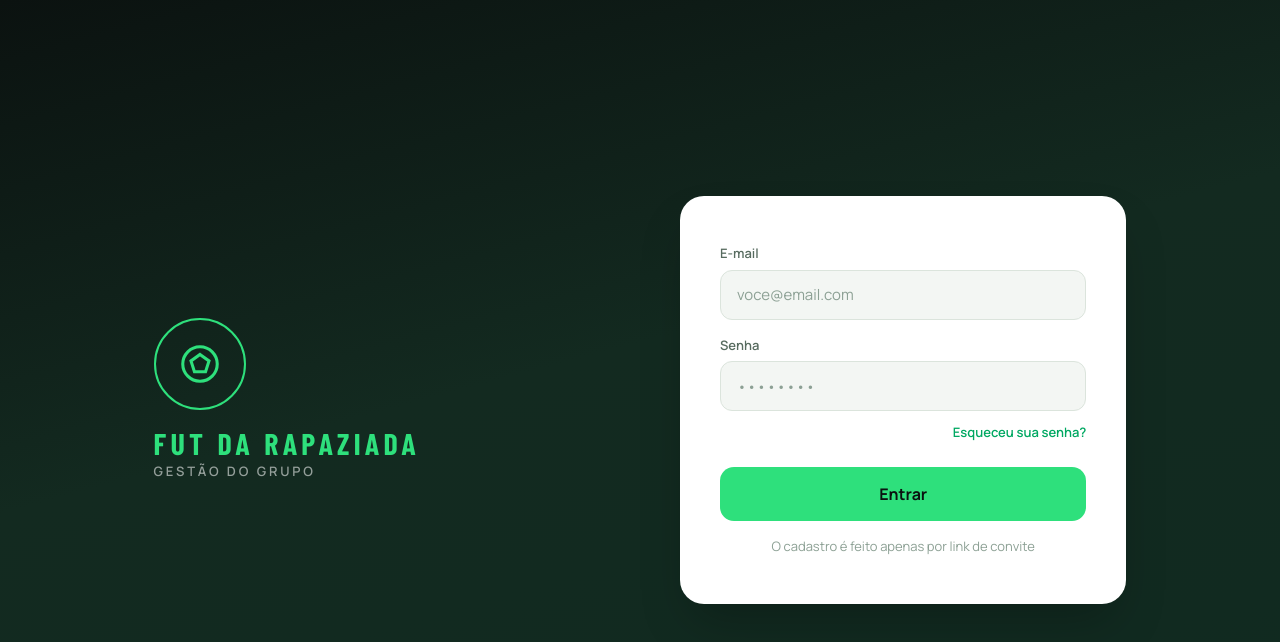
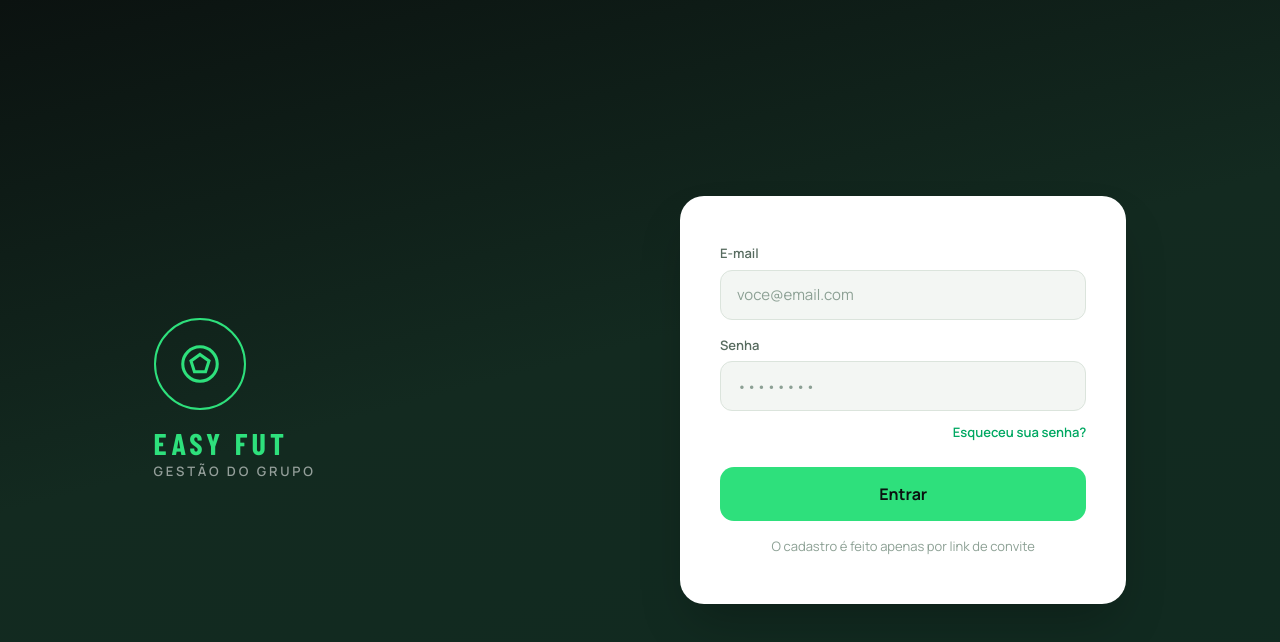
Before and after one commit to Arthur-Queiroz/easy-fut, a Vue app in the folder pwa/: page /login in a window 1280 px wide. Shown: the top 642 px of the page. Built offline with nearby package versions, Linux system fonts and the light colour scheme.

Commit message:
rebrand: substitui Fut da Rapaziada por Easy Fut no app
Atualiza título da página, manifest PWA, logo nas telas de auth,
top nav, layout admin e prompt de instalação. Também ajusta o nome
no package.json e AGENTS.md para refletir o novo branding.

```diff
--- a/pwa/index.html
+++ b/pwa/index.html
@@ -7,7 +7,7 @@
     <link rel="apple-touch-icon" href="/icons/apple-touch-icon-180x180.png" />
     <meta name="viewport" content="width=device-width, initial-scale=1.0, viewport-fit=cover" />
     <meta name="theme-color" content="#0B1210" />
-    <title>Fut da Rapaziada</title>
+    <title>Easy Fut</title>
   </head>
   <body>
     <div id="app"></div>
--- a/pwa/package.json
+++ b/pwa/package.json
@@ -1,5 +1,5 @@
 {
-  "name": "fut-da-rapaziada",
+  "name": "easy-fut",
   "private": true,
   "version": "0.1.0",
   "type": "module",
--- a/pwa/src/components/layout/AdminLayout.vue
+++ b/pwa/src/components/layout/AdminLayout.vue
@@ -39,7 +39,7 @@ async function logout() {
           <NavIcon name="ball" :size="18" :stroke-width="1.7" />
         </span>
         <span class="font-condensed text-[15px] font-bold leading-[1.1] tracking-[.1em] text-lime">
-          FUT DA<br />RAPAZIADA
+          EASY FUT
         </span>
       </router-link>
 
--- a/pwa/src/components/layout/TopNav.vue
+++ b/pwa/src/components/layout/TopNav.vue
@@ -42,7 +42,7 @@ async function logout() {
           <NavIcon name="ball" :size="16" :stroke-width="1.7" />
         </span>
         <span class="font-condensed text-[17px] font-extrabold leading-[1.1] tracking-[.14em] text-lime">
-          FUT DA RAPAZIADA
+          EASY FUT
         </span>
       </router-link>
 
--- a/pwa/src/components/pwa/InstallPrompt.vue
+++ b/pwa/src/components/pwa/InstallPrompt.vue
@@ -58,7 +58,7 @@ onBeforeUnmount(() => {
 
     <div class="pr-8">
       <p class="font-condensed text-xl font-bold">Instale o app</p>
-      <p class="mt-1 text-sm text-white/70 md:text-ink2">Acesse o Fut da Rapaziada pela tela inicial do celular.</p>
+      <p class="mt-1 text-sm text-white/70 md:text-ink2">Acesse o Easy Fut pela tela inicial do celular.</p>
     </div>
     <button type="button" class="mt-4 h-11 w-full rounded-xl bg-lime font-bold text-pitch-1" @click="install">Instalar app</button>
   </aside>
--- a/pwa/src/views/auth/InviteView.vue
+++ b/pwa/src/views/auth/InviteView.vue
@@ -39,7 +39,7 @@ const statusMessage: Record<string, string> = {
         <NavIcon name="ball" :size="46" :stroke-width="1.6" />
       </div>
       <div class="mt-[18px] font-condensed text-[30px] font-bold leading-none tracking-[.14em] text-lime">
-        FUT DA RAPAZIADA
+        EASY FUT
       </div>
       <div class="mt-1 text-[13px] font-semibold tracking-[.22em] text-white/55">GESTÃO DO GRUPO</div>
 
--- a/pwa/src/views/auth/LoginView.vue
+++ b/pwa/src/views/auth/LoginView.vue
@@ -37,7 +37,7 @@ async function submit() {
         <NavIcon name="ball" :size="46" :stroke-width="1.6" />
       </div>
       <div class="mt-[18px] font-condensed text-[30px] font-bold leading-none tracking-[.14em] text-lime">
-        FUT DA RAPAZIADA
+        EASY FUT
       </div>
       <div class="mt-1 text-[13px] font-semibold tracking-[.22em] text-white/55">GESTÃO DO GRUPO</div>
     </div>
--- a/pwa/vite.config.ts
+++ b/pwa/vite.config.ts
@@ -9,8 +9,8 @@ export default defineConfig({
       registerType: 'autoUpdate',
       injectRegister: 'auto',
       manifest: {
-        name: 'Fut da Rapaziada',
-        short_name: 'Fut',
+        name: 'Easy Fut',
+        short_name: 'Easy Fut',
         description: 'Gestão de partidas e mensalidades do grupo',
         theme_color: '#0B1210',
         background_color: '#0B1210',
```
Also changed, not shown: 1 other file (tests, documents, lock files or other folders).
